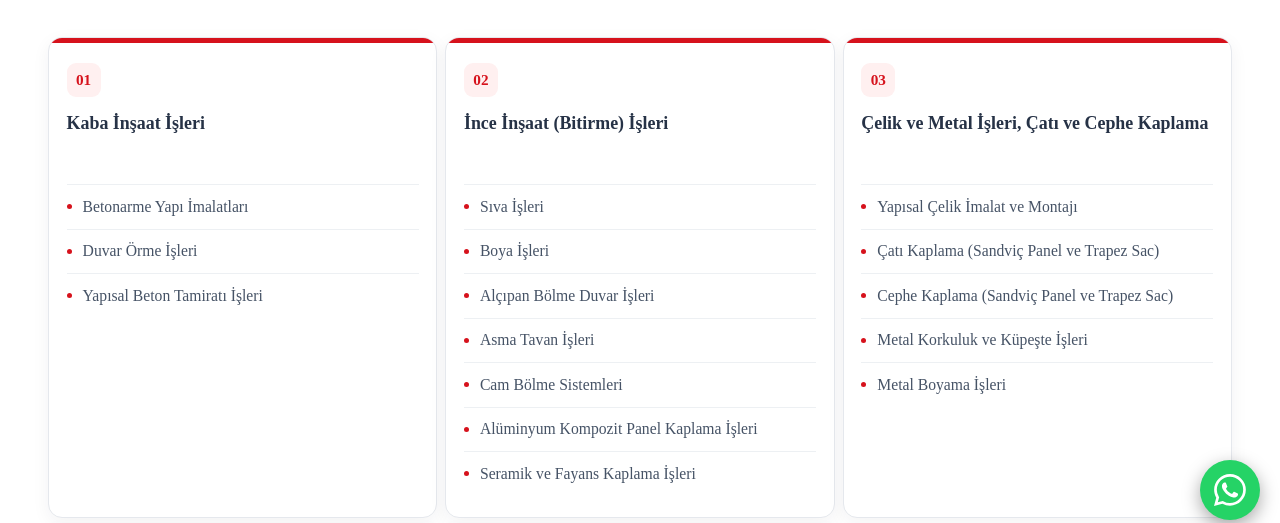
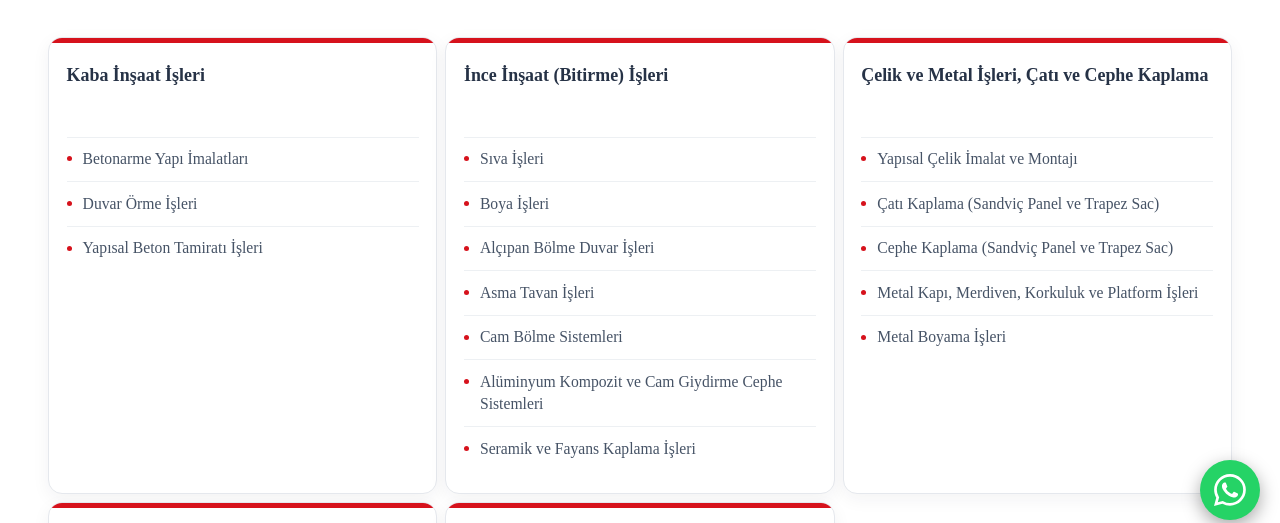
Before and after one commit to ogenyapiteknik/web-sitem, a plain HTML site: page hizmetlerimiz.html in a window 1280 px wide. Shown: the part 260-783 px from the top of the page. Drawn offline with nearby package versions, Linux system fonts and the light colour scheme; a web font is replaced by a local one.

Commit message:
Add files via upload

```diff
--- a/hizmetlerimiz.html
+++ b/hizmetlerimiz.html
@@ -93,20 +93,6 @@
 
         .service-card-inner {
             padding: 1.25rem 1.1rem 1.35rem;
-        }
-
-        .service-number {
-            display: inline-flex;
-            align-items: center;
-            justify-content: center;
-            width: 34px;
-            height: 34px;
-            margin-bottom: .85rem;
-            border-radius: 9px;
-            background: #fff0f0;
-            color: var(--ogen-red);
-            font-size: .95rem;
-            font-weight: 800;
         }
 
         .service-card h2 {
@@ -209,7 +195,6 @@
 
                     <article class="service-card">
                         <div class="service-card-inner">
-                            <span class="service-number">01</span>
                             <h2>Kaba İnşaat İşleri</h2>
                             <ul class="service-list">
                                 <li>Betonarme Yapı İmalatları</li>
@@ -221,7 +206,6 @@
 
                     <article class="service-card">
                         <div class="service-card-inner">
-                            <span class="service-number">02</span>
                             <h2>İnce İnşaat (Bitirme) İşleri</h2>
                             <ul class="service-list">
                                 <li>Sıva İşleri</li>
@@ -229,7 +213,7 @@
                                 <li>Alçıpan Bölme Duvar İşleri</li>
                                 <li>Asma Tavan İşleri</li>
                                 <li>Cam Bölme Sistemleri</li>
-                                <li>Alüminyum Kompozit Panel Kaplama İşleri</li>
+                                <li>Alüminyum Kompozit ve Cam Giydirme Cephe Sistemleri</li>
                                 <li>Seramik ve Fayans Kaplama İşleri</li>
                             </ul>
                         </div>
@@ -237,13 +221,12 @@
 
                     <article class="service-card">
                         <div class="service-card-inner">
-                            <span class="service-number">03</span>
                             <h2>Çelik ve Metal İşleri, Çatı ve Cephe Kaplama</h2>
                             <ul class="service-list">
                                 <li>Yapısal Çelik İmalat ve Montajı</li>
                                 <li>Çatı Kaplama (Sandviç Panel ve Trapez Sac)</li>
                                 <li>Cephe Kaplama (Sandviç Panel ve Trapez Sac)</li>
-                                <li>Metal Korkuluk ve Küpeşte İşleri</li>
+                                <li>Metal Kapı, Merdiven, Korkuluk ve Platform İşleri</li>
                                 <li>Metal Boyama İşleri</li>
                             </ul>
                         </div>
@@ -251,7 +234,6 @@
 
                     <article class="service-card">
                         <div class="service-card-inner">
-                            <span class="service-number">04</span>
                             <h2>Saha ve Çevre Düzenleme İşleri</h2>
                             <ul class="service-list">
                                 <li>Saha Betonları</li>
@@ -263,7 +245,6 @@
 
                     <article class="service-card">
                         <div class="service-card-inner">
-                            <span class="service-number">05</span>
                             <h2>İzolasyon ve Yüzey Kaplama İşleri</h2>
                             <ul class="service-list">
                                 <li>Bitümlü Membran Su Yalıtımı</li>
```
